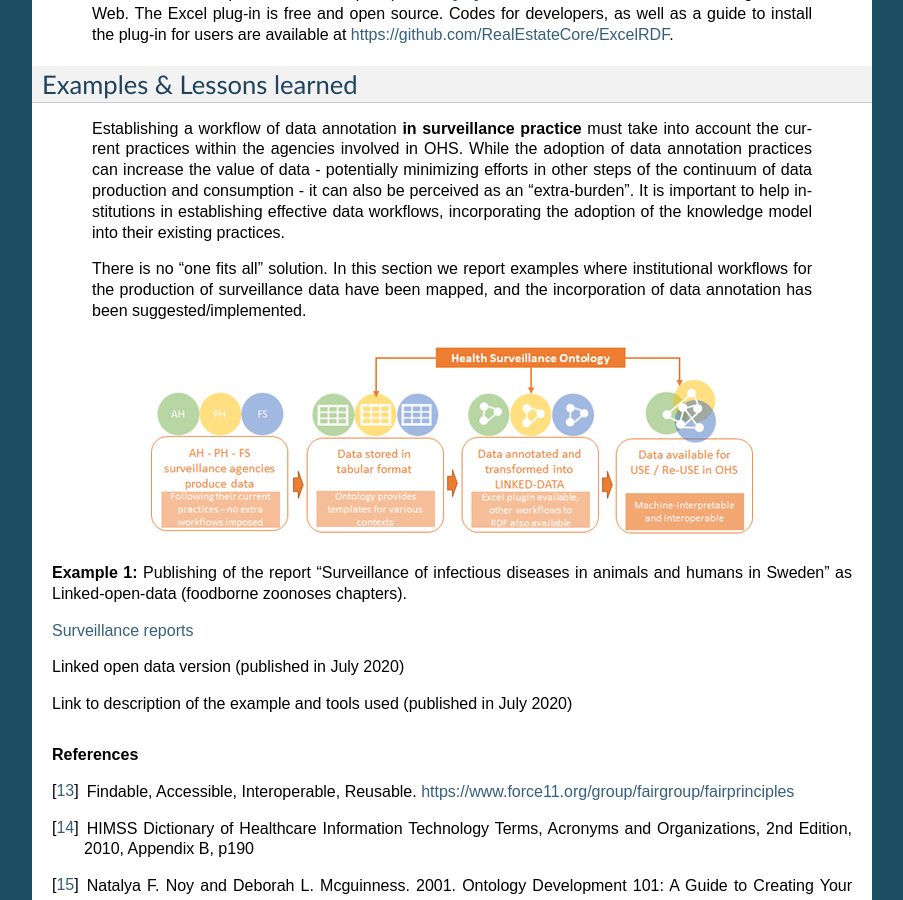
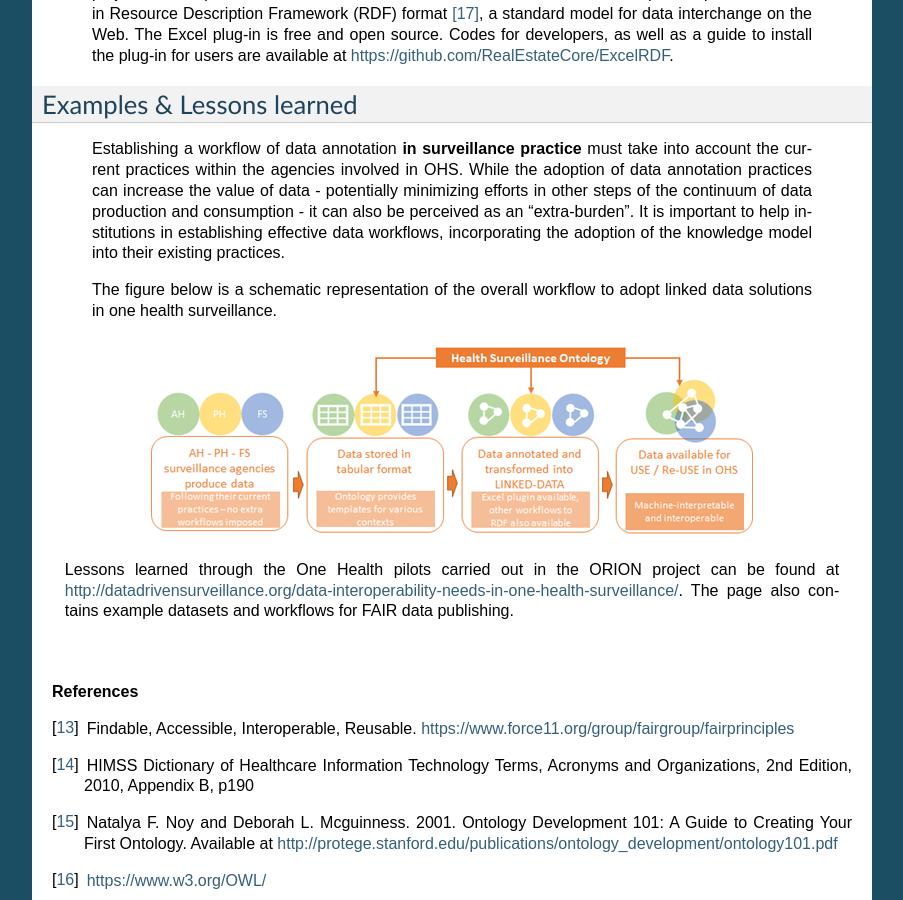
Before and after one commit to EJP-ORION/OH-Surveillance-Codex, a Sphinx documentation site: the page built from docs/4-the-data-principle.rst, in a window 1280 px wide and 900 px high, scrolled down 2145 px. Shown: the whole window, without its empty margins (198-1101 px from the left). Built offline with Sphinx 7.4.7, drawn with Linux system fonts in a browser that asks for light colours; some of the changed text lies outside the part shown.

Commit message:
Update 4-the-data-principle.rst

```diff
--- a/docs/4-the-data-principle.rst
+++ b/docs/4-the-data-principle.rst
@@ -120,6 +120,7 @@ Methods
 The Health Surveillance Ontology is a full FAIR resource.
 
 Ontology link: https://w3id.org/hso
+HSO is a member of the Open Biomedical Ontologies Foundry:http://www.obofoundry.org/ontology/hso.html
 
 Browsable view on Bioportal: https://bioportal.bioontology.org/ontologies/HSO
 
@@ -161,10 +162,8 @@ Examples & Lessons learned
    workflows, incorporating the adoption of the knowledge model into
    their existing practices.
 
-   There is no “one fits all” solution. In this section we report
-   examples where institutional workflows for the production of
-   surveillance data have been mapped, and the incorporation of data
-   annotation has been suggested/implemented.
+   The figure below is a schematic representation of the overall
+   workflow to adopt linked data solutions in one health surveillance.
 
 .. figure:: ../assets/img/20191912_OHS_Data.png
    :width: 6.27083in
@@ -173,17 +172,9 @@ Examples & Lessons learned
    :alt: alternate text
    :figclass: align-center
 
-**Example 1:** Publishing of the report “Surveillance of infectious
-diseases in animals and humans in Sweden” as Linked-open-data (foodborne
-zoonoses chapters).
-
-`Surveillance
-reports <http://datadrivensurveillance.org/campylobacter-surveillance-in-sweden/>`__
-
-Linked open data version (published in July 2020)
-
-Link to description of the example and tools used (published in
-July 2020)
+   Lessons learned through the One Health pilots carried out in the ORION
+   project can be found at http://datadrivensurveillance.org/data-interoperability-needs-in-one-health-surveillance/.
+   The page also contains example datasets and workflows for FAIR data publishing.
 
 
 .. rubric:: References
```
